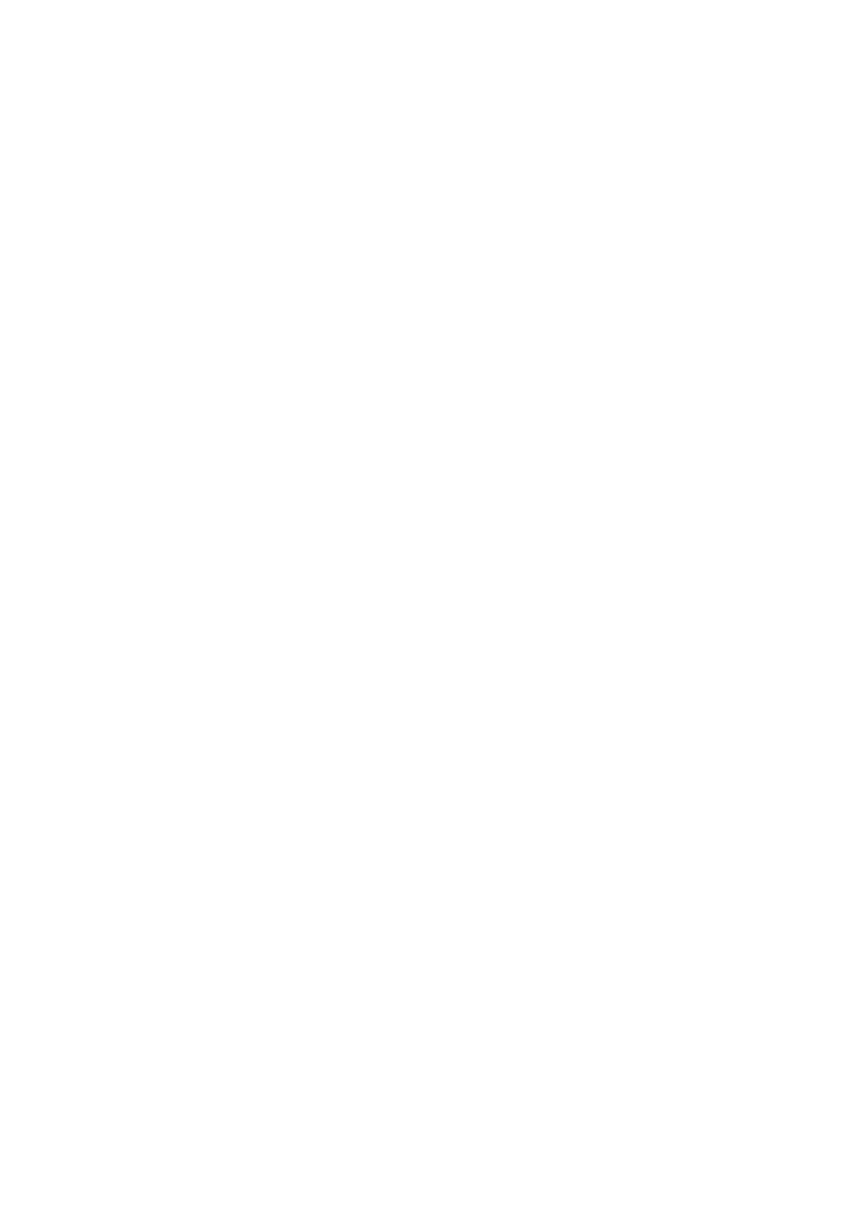
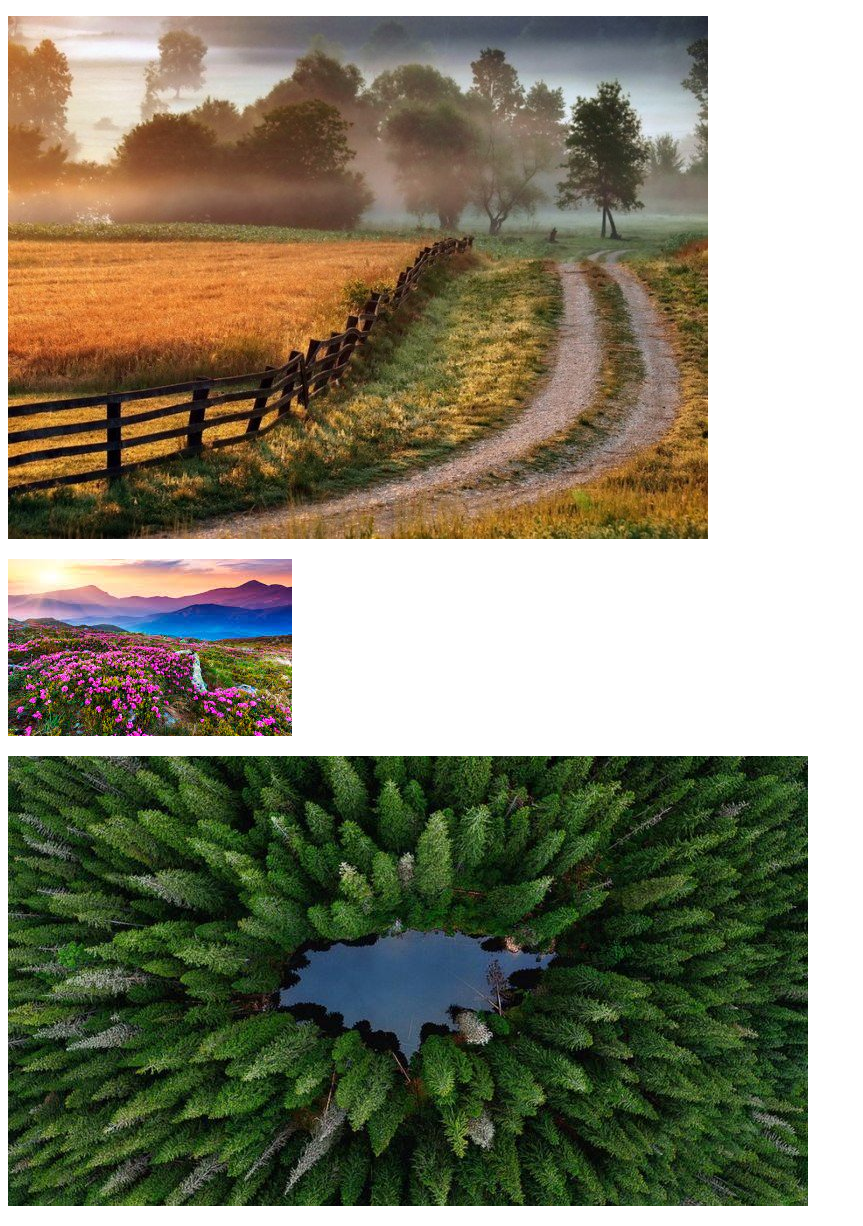
Before and after one commit to solomiia-v/git, a plain HTML site: page gallery/gallery.html in a window 1280 px wide. Shown: the whole page, without its empty margins (0-863 px from the left). Before the commit the page ends 800 px from the top, so only its background shows below. Drawn offline with Linux system fonts and the light colour scheme.

Commit message:
add images

```diff
--- a/gallery/gallery.html
+++ b/gallery/gallery.html
@@ -0,0 +1,18 @@
+<!DOCTYPE html>
+<html lang="en">
+<head>
+    <meta charset="UTF-8">
+    <meta http-equiv="X-UA-Compatible" content="IE=edge">
+    <meta name="viewport" content="width=device-width, initial-scale=1.0">
+    <title>Document</title>
+    <link rel="git" href="../index.html">
+</head>
+
+<body>
+    <p> <img src="./1.jpg" alt="images"> </p>
+    <p> <img src="./2.jpg" alt="images"> </p>
+    <p> <img src="./3.jpg" alt="images"> </p>
+
+
+</body>
+</html>
```
Also changed, not shown: index.html (+1 -0 lines).
